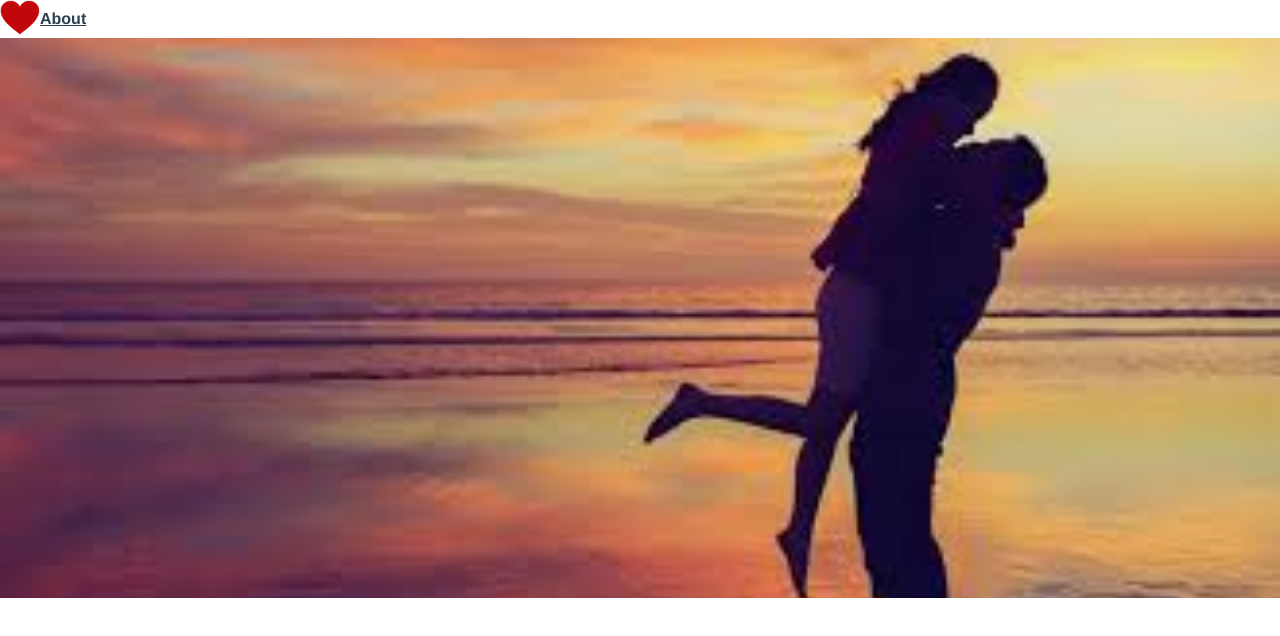
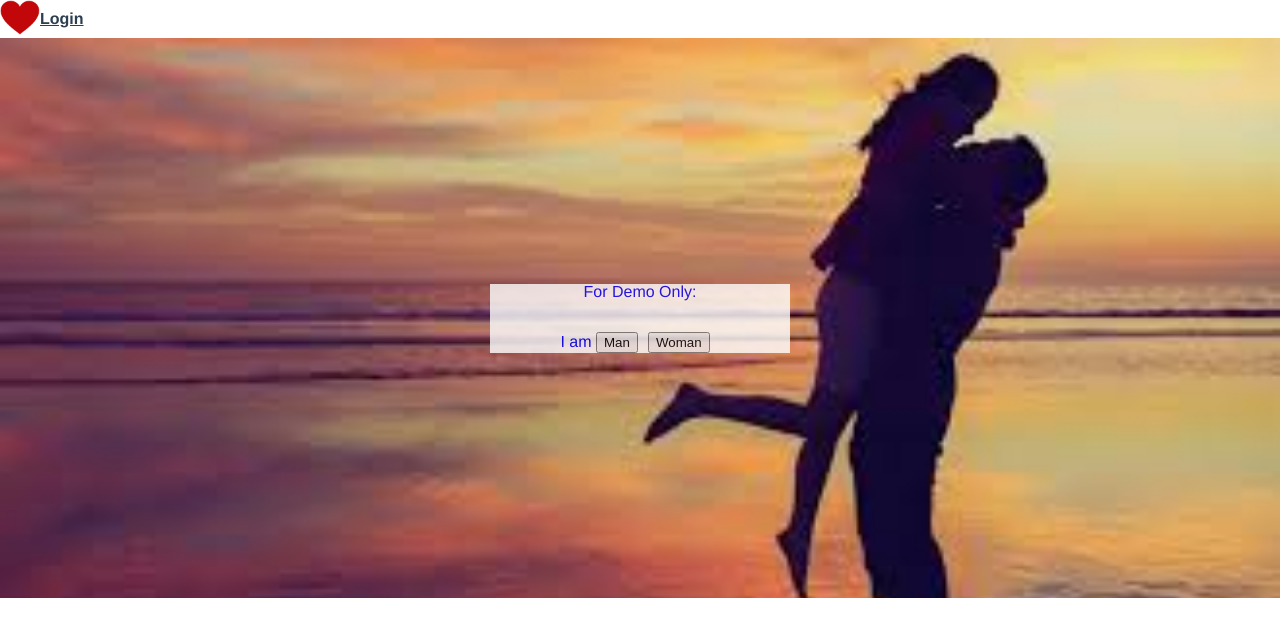
Before and after one commit to ofirtop/DreamDate, a Vue app in the folder frontend/: page /#/ in a window 1280 px wide. Shown: the top 636 px of the page. Built offline with nearby package versions, Linux system fonts and the light colour scheme.

Commit message:
add demo login cmp add more changes

```diff
--- a/frontend/src/App.vue
+++ b/frontend/src/App.vue
@@ -1,14 +1,30 @@
 <template>
   <div id="app">
-    <nav id="nav" class="flex items-center">
-      <router-link to="/">
-        <img src="@/assets/img/logo.png" alt="logo" class="logo">
-      </router-link>
-      <router-link to="/about">About</router-link>
-    </nav>
+    <div class="flex items-center">
+      <nav id="nav" class="flex items-center">
+        <router-link to="/">
+          <img src="@/assets/img/logo.png" alt="logo" class="logo">
+        </router-link>
+        <router-link to="/login">Login</router-link>
+      </nav>
+      <div v-if="loggedInUser">
+        Hello
+        {{loggedInUser.name}}
+      </div>
+    </div>
     <router-view/>
   </div>
 </template>
+
+<script>
+export default {
+  computed: {
+    loggedInUser: function() {
+      return this.$store.getters.loggedInUser;
+    }
+  }
+};
+</script>
 
 <style lang="scss">
 @import "@/sass/_variables.scss";
--- /dev/null
+++ b/frontend/src/components/LoginDemoUser.vue
@@ -0,0 +1,37 @@
+<template>
+  <section class="login-demo-user">
+      <div>
+        <h1>For Demo Only:</h1>
+        <br>
+        <br>
+        I am
+        <button @click="setDemoUser('man')">Man</button>
+        <button @click="setDemoUser('woman')">Woman</button>
+      </div>
+  </section>
+</template>
+<script>
+export default {
+  methods: {
+    setDemoUser(gender) {
+      let name = gender === "man" ? "David" : "Shula";
+      this.$store
+        .dispatch({ type: "setDemoUser", user: { gender, name } })
+        .then(() => {
+          this.$emit("login");
+        });
+    }
+  }
+};
+</script>
+
+<style scoped  >
+.login-demo-user{
+    background-color: white;
+    opacity: 0.8;
+    width: 300px;
+}
+button{
+    margin-right: 10px;
+}
+</style>
--- /dev/null
+++ b/frontend/src/components/Match.vue
@@ -0,0 +1,5 @@
+<template>
+    <section>
+        match
+    </section>
+</template>
--- a/frontend/src/sass/_helpers.scss
+++ b/frontend/src/sass/_helpers.scss
@@ -6,3 +6,6 @@
 .items-center{
     align-items: center;
 }
+.content-center{
+    justify-content: center;
+}
--- a/frontend/src/sass/_variables.scss
+++ b/frontend/src/sass/_variables.scss
@@ -1,3 +1,3 @@
-$color_primary: red;
+$color_primary: blue;
 $color_warning: yello;
-$color_danger: black;
+$color_danger: red;
--- a/frontend/src/store.js
+++ b/frontend/src/store.js
@@ -5,16 +5,23 @@ Vue.use(Vuex)
 
 export default new Vuex.Store({
   state: {
-    members: []
+    members: [],
+    loggedInUser: null
   },
   mutations: {
-    setMembers(state, {members}) {
+    setMembers(state, { members }) {
       state.members = members
     },
+    setLoggedInUser(state, { user }) {
+      state.loggedInUser = user;
+    }
   },
   getters: {
     members(state) {
       return state.members
+    },
+    loggedInUser(state){
+      return state.loggedInUser;
     }
   },
   actions: {
@@ -24,5 +31,9 @@ export default new Vuex.Store({
           context.commit({ type: 'setMembers', members });
         })
     },
+    setDemoUser({ commit }, { user }) {
+      commit({type: 'setLoggedInUser', user });
+      return Promise.resolve();
+    }
   }
 })
--- a/frontend/src/views/Home.vue
+++ b/frontend/src/views/Home.vue
@@ -1,19 +1,29 @@
 <template>
   <section class="home-page">
-    <section class="mid-screen"></section>
-     <member-list></member-list>
+    <section class="mid-screen flex items-center content-center">
+      <login-demo-user v-if="!loggedInUser"></login-demo-user>
+    </section>
+    <!-- <member-list></member-list> -->
   </section>
 </template>
 
 <script>
-import MemberList from '../components/MemberList.vue'
+import MemberList from "../components/MemberList.vue";
+import loginDemoUser from "@/components/LoginDemoUser.vue";
 
 export default {
+  computed:{
+    loggedInUser(){
+      return this.$store.getters.loggedInUser;
+    }
+  },
   components: {
+    loginDemoUser,
     MemberList
   }
 };
 </script>
 
 <style>
+
 </style>
```
Also changed, not shown: 1 other file (tests, documents, lock files or other folders).
